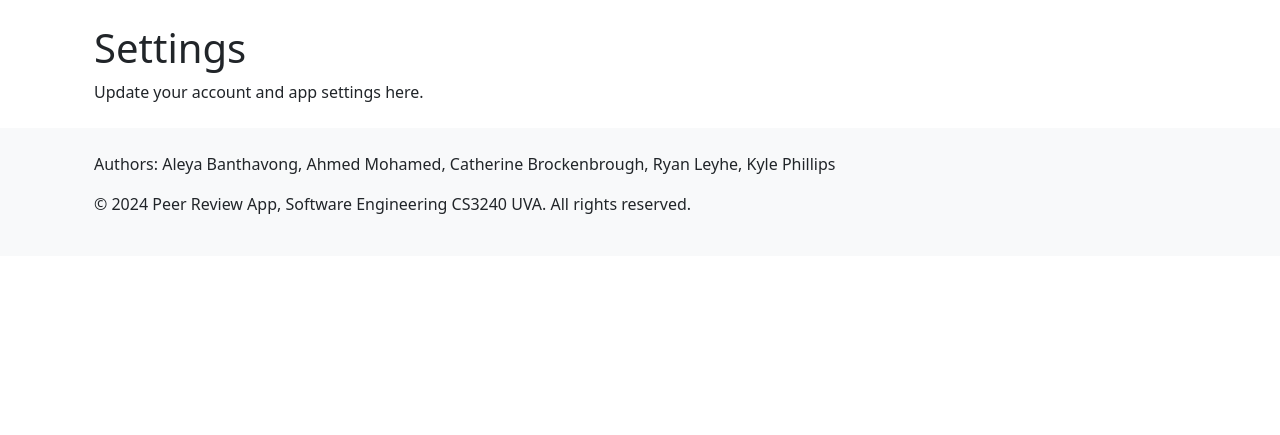
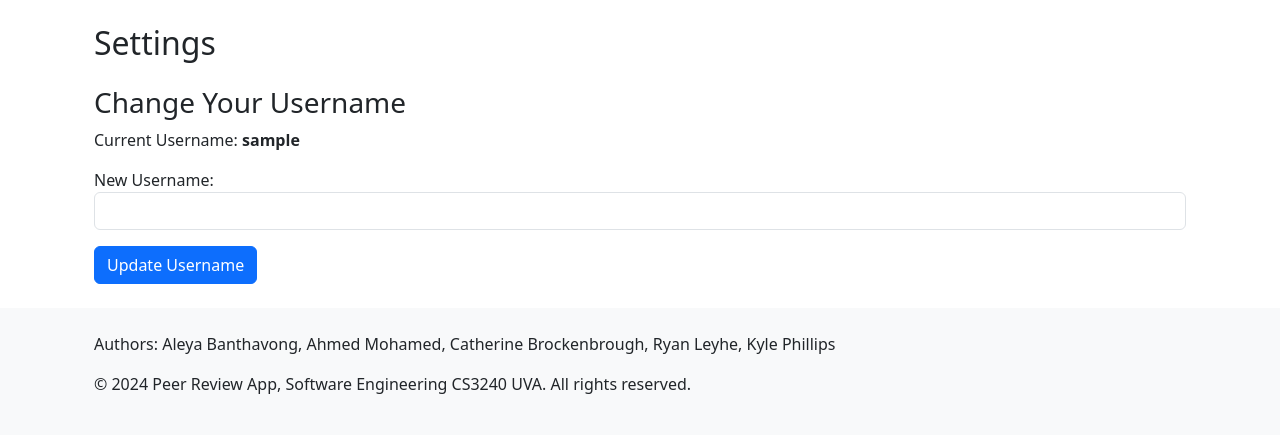
Before and after one commit to AhmedMoee/PeerReview, a Django app: page /settings/ in a window 1280 px wide. Shown: the part 57-492 px from the top of the page. Run offline with Django 5.2, Linux system fonts and the light colour scheme; the visitor is signed in with stand-in values (Sample User, id 1); data comes from the database, SQL or seed files in the repository; some libraries are stand-ins or nearby versions.

Commit message:
Add change username feature in the settings page

```diff
--- a/users/forms.py
+++ b/users/forms.py
@@ -1,6 +1,7 @@
 from django import forms
 from .models import Upload
 from .models import Project, Prompt, PromptResponse, UserProfile
+from django.contrib.auth.models import User
 
 
 class FileUploadForm(forms.ModelForm):
@@ -76,3 +77,17 @@ class UploadMetaDataForm(forms.ModelForm):
     class Meta:
         model = Upload
         fields = ['name', 'description', 'keywords']
+
+class ChangeUsernameForm(forms.Form):
+    new_username = forms.CharField(
+        max_length=150,
+        required=True,
+        widget=forms.TextInput(attrs={'class': 'form-control'}),
+        label="New Username"
+    )
+
+    def clean_new_username(self):
+        new_username = self.cleaned_data['new_username']
+        if User.objects.filter(username=new_username).exists():
+            raise forms.ValidationError(f'Username "{new_username}" is not available.')
+        return new_username
--- a/users/templates/settings.html
+++ b/users/templates/settings.html
@@ -3,8 +3,27 @@
 {% block title %}Settings{% endblock %}
 
 {% block content %}
-<div class="container">
-    <h1>Settings</h1>
-    <p>Update your account and app settings here.</p>
+<div class="container mt-4">
+    <h2>Settings</h2>
+
+    <div class="mt-4">
+        <!-- Existing Settings Content -->
+        <h3>Change Your Username</h3>
+        <p>Current Username: <strong>{{ user_profile.user.username }}</strong></p>
+
+        <form method="post" novalidate>
+            {% csrf_token %}
+            {{ form.as_p }}
+            <button type="submit" class="btn btn-primary">Update Username</button>
+        </form>
+
+        {% if messages %}
+            <div class="mt-3">
+                {% for message in messages %}
+                    <div class="alert alert-{{ message.tags }}">{{ message }}</div>
+                {% endfor %}
+            </div>
+        {% endif %}
+    </div>
 </div>
 {% endblock %}
--- a/users/views.py
+++ b/users/views.py
@@ -15,6 +15,8 @@ import time
 import uuid
 from django.http import JsonResponse, HttpResponseRedirect
 from urllib.parse import urlparse
+from .forms import ChangeUsernameForm
+
 
 from mysite.settings import AWS_STORAGE_BUCKET_NAME, AWS_S3_REGION_NAME
 import boto3
@@ -964,3 +966,20 @@ def upload_project_files(request, project_name, id):
             messages.error(request, f'Error uploading files: {str(e)}')
 
     return redirect('project_main_view', project_name=project.name, id=project.id)
+
+@login_required
+def settings(request):
+    user_profile = get_object_or_404(UserProfile, user=request.user)
+    form = ChangeUsernameForm(request.POST or None)
+
+    if request.method == 'POST':
+        if form.is_valid():
+            new_username = form.cleaned_data['new_username']
+
+            user_profile.user.username = new_username
+            user_profile.user.save()
+
+            messages.success(request, f'Your username has been updated to "{new_username}".')
+            return redirect('settings')
+
+    return render(request, 'settings.html', {'form': form, 'user_profile': user_profile})
```
Also changed, not shown: mysite/settings.py (+14 -14 lines).
